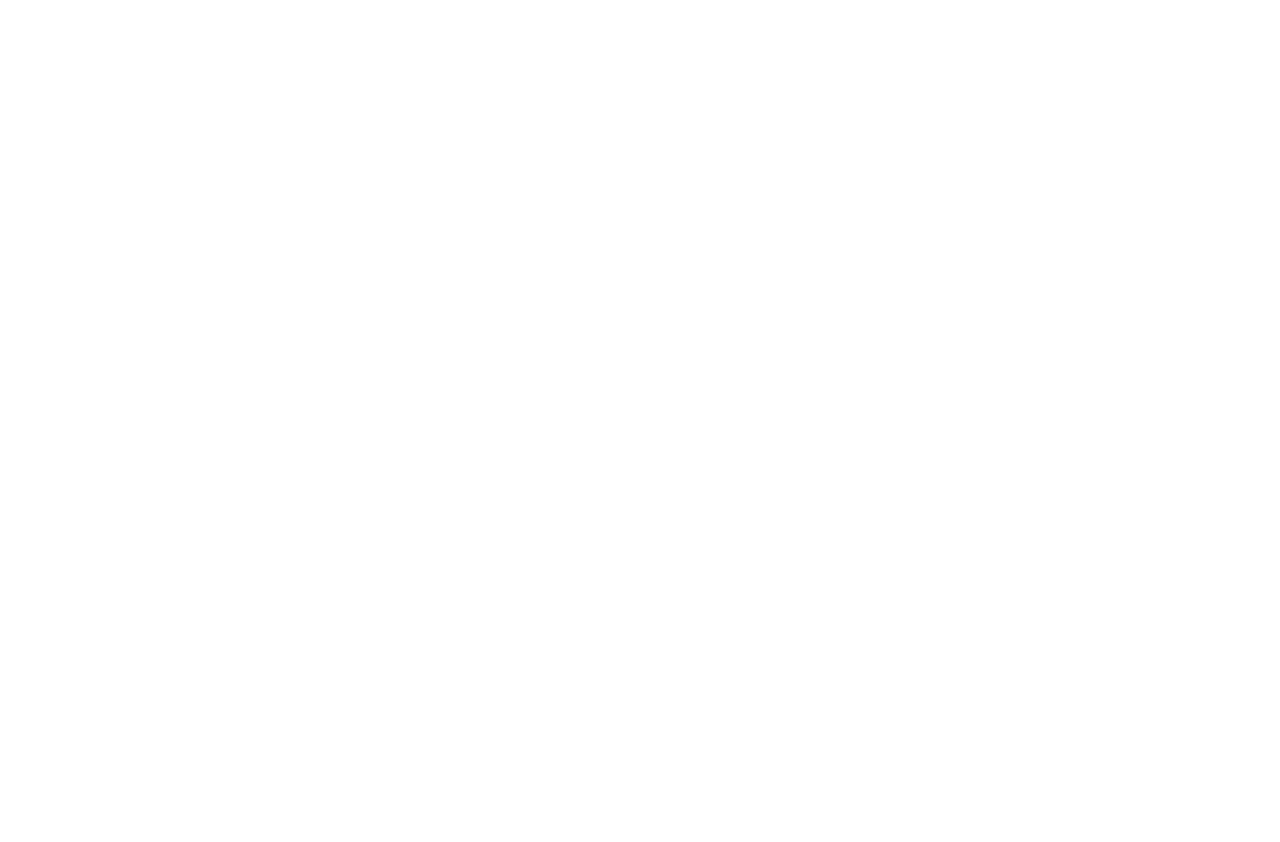
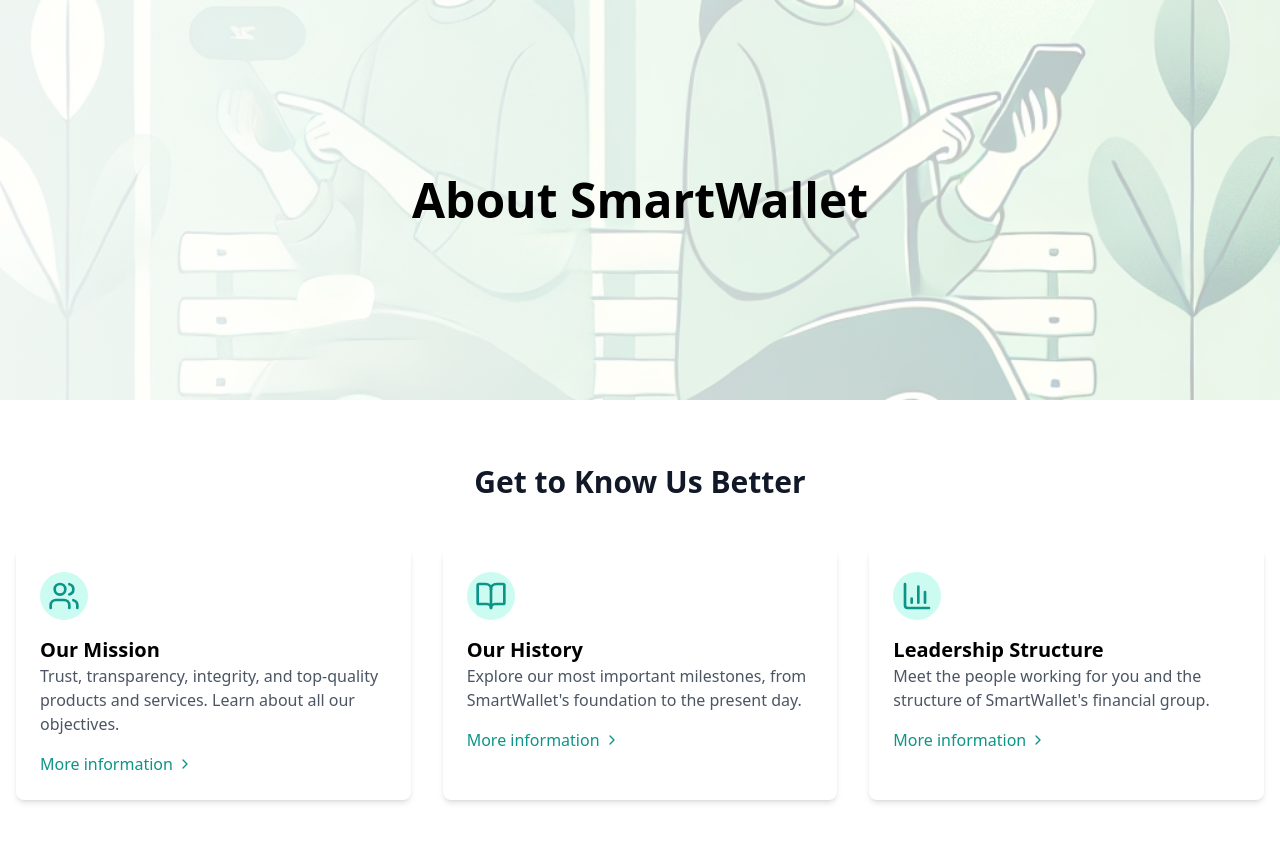
Before and after one commit to LiliAbi-ne/SmartWallet-Front, a React (Vite) app: page /about in a window 1280 px wide. Before the commit this address had no page. Shown: the top 842 px of the page. Before the commit the page ends 800 px from the top, so only its background shows below. Built offline with nearby package versions, Linux system fonts and the light colour scheme.

Commit message:
Actualizacion About-Us/HwItWorks

```diff
--- a/package.json
+++ b/package.json
@@ -14,8 +14,9 @@
     "@radix-ui/react-slot": "^1.1.0",
     "class-variance-authority": "^0.7.0",
     "clsx": "^2.1.1",
-    "framer-motion": "^11.11.9",
+    "framer-motion": "^11.11.10",
     "lucide-react": "^0.453.0",
+    "prop-types": "^15.8.1",
     "react": "^18.3.1",
     "react-dom": "^18.3.1",
     "react-router-dom": "^6.27.0",
--- a/src/App.jsx
+++ b/src/App.jsx
@@ -1,10 +1,10 @@
-import { useState } from 'react';
 import './App.css';
 import { BrowserRouter as Router, Route, Routes } from 'react-router-dom'; // Importar BrowserRouter
 import Login from './Pages/login-page'; // Página de login
 import Register from './Pages/register'; // Página de registro
 import HomePage from './Pages/HomePage'; // Página principal (home)
 import HowItWorks from './Pages/HowItWorks'; // Página de cómo funciona
+import AboutSection from './Pages/AboutSection'; // Página de Quiénes Somos
 
 function App() {
   return (
@@ -18,6 +18,8 @@
         <Route path="/register" element={<Register />} />
         {/* Ruta para la página "Cómo Funciona" */}
         <Route path="/how-it-works" element={<HowItWorks />} />
+        {/* Ruta para la página "Quiénes Somos" */}
+        <Route path="/about" element={<AboutSection />} /> {/* Nueva ruta para la página de Quiénes Somos */}
       </Routes>
     </Router>
   );
--- /dev/null
+++ b/src/Pages/AboutSection.jsx
@@ -0,0 +1,106 @@
+import PropTypes from 'prop-types'; // Importar PropTypes
+import { Link, useNavigate } from 'react-router-dom';
+import { ChevronRight, Users, BookOpen, BarChart3, ArrowLeft } from 'lucide-react';
+import { motion } from 'framer-motion'; // Importar framer-motion
+
+export default function AboutSection() {
+  const navigate = useNavigate(); // Hook para redirigir
+
+  // Variantes de animación para los efectos
+  const fadeInUp = {
+    hidden: { opacity: 0, y: 20 },
+    visible: { opacity: 1, y: 0, transition: { duration: 0.6 } },
+  };
+
+  return (
+    <section className="w-full bg-white">
+      {/* Flecha para regresar a la página de inicio */}
+      <div className="absolute top-4 left-4">
+        <button
+          onClick={() => navigate("/")} // Redirige al home
+          className="flex items-center space-x-2 text-teal-600 hover:text-teal-800"
+        >
+          <ArrowLeft className="h-6 w-6" /> {/* Flecha */}
+          <span>Home</span> {/* Texto al lado de la flecha */}
+        </button>
+      </div>
+
+      {/* Imagen de fondo con degradado y ajuste de posición para mostrar las caras */}
+      <motion.div
+        className="relative h-[400px] w-full flex items-center justify-center"
+        style={{
+          backgroundImage: `linear-gradient(to right, rgba(255, 255, 255, 0.9), rgba(255, 255, 255, 0.7)), url(/img/AboutUs-Fonfo.jpg)`,
+          backgroundSize: "cover",
+          backgroundRepeat: "no-repeat",
+          backgroundPosition: "center",
+          backgroundAttachment: "fixed",
+        }}
+        initial="hidden"
+        animate="visible"
+        variants={fadeInUp}
+      >
+        <h1 className="text-4xl md:text-5xl font-bold text-black text-center">
+          About SmartWallet
+        </h1>
+      </motion.div>
+
+      <motion.div
+        className="container mx-auto px-4 py-16"
+        initial="hidden"
+        animate="visible"
+        variants={fadeInUp}
+      >
+        <h2 className="text-3xl font-bold text-center text-gray-900 mb-12">
+          Get to Know Us Better
+        </h2>
+        <div className="grid grid-cols-1 md:grid-cols-3 gap-8">
+          <AboutCard
+            icon={<Users className="h-8 w-8 text-teal-600" />}
+            title="Our Mission"
+            description="Trust, transparency, integrity, and top-quality products and services. Learn about all our objectives."
+          />
+          <AboutCard
+            icon={<BookOpen className="h-8 w-8 text-teal-600" />}
+            title="Our History"
+            description="Explore our most important milestones, from SmartWallet's foundation to the present day."
+          />
+          <AboutCard
+            icon={<BarChart3 className="h-8 w-8 text-teal-600" />}
+            title="Leadership Structure"
+            description="Meet the people working for you and the structure of SmartWallet's financial group."
+          />
+        </div>
+      </motion.div>
+    </section>
+  );
+}
+
+function AboutCard({ icon, title, description }) {
+  return (
+    <motion.div
+      className="flex flex-col h-full bg-white shadow-md rounded-lg p-6"
+      initial="hidden"
+      animate="visible"
+      variants={{
+        hidden: { opacity: 0, scale: 0.9 },
+        visible: { opacity: 1, scale: 1, transition: { duration: 0.5 } },
+      }}
+    >
+      <div className="w-12 h-12 rounded-full bg-teal-100 flex items-center justify-center mb-4">
+        {icon}
+      </div>
+      <h3 className="text-xl font-semibold">{title}</h3>
+      <p className="text-gray-600 mb-4">{description}</p>
+      <Link to="#" className="text-teal-600 hover:text-teal-700 inline-flex items-center">
+        More information <ChevronRight className="ml-1 h-4 w-4" />
+      </Link>
+    </motion.div>
+  );
+}
+
+// Definir los tipos de propTypes para validar las props
+AboutCard.propTypes = {
+  icon: PropTypes.node.isRequired, // `node` valida que el prop puede ser cualquier cosa renderizable (como un componente React o un string)
+  title: PropTypes.string.isRequired, // El título debe ser un string
+  description: PropTypes.string.isRequired, // La descripción debe ser un string
+};
--- a/src/Pages/HomePage.jsx
+++ b/src/Pages/HomePage.jsx
@@ -20,9 +20,9 @@
           <span className="text-xl font-bold text-teal-600">SmartWallet</span>
         </div>
         <nav className="hidden md:flex space-x-6">
-          {/* Rutas actualizadas para "Como Funciona" */}
+          {/* Rutas actualizadas para "Cómo Funciona" y "Quiénes somos" */}
           <Link to="/how-it-works" className="text-gray-600 hover:text-teal-600">Cómo Funciona</Link>
-          <Link to="#" className="text-gray-600 hover:text-teal-600">Quiénes somos</Link>
+          <Link to="/about" className="text-gray-600 hover:text-teal-600">Quiénes somos</Link> {/* Redirige a la página de AboutSection */}
           <Link to="#" className="text-gray-600 hover:text-teal-600">Planes que te ofrecemos</Link>
         </nav>
         <div className="flex items-center space-x-4">
```
Also changed, not shown: public/img/AboutUs-Fonfo.jpg (added), 1 other file (tests, documents, lock files or other folders).
